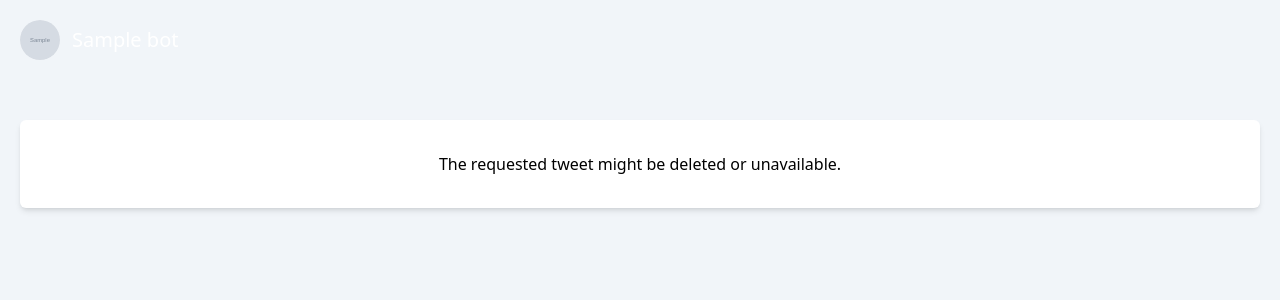
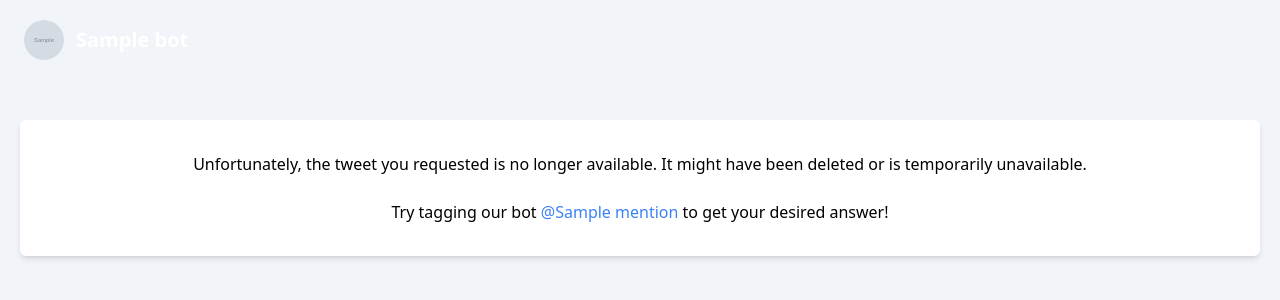
Before and after one commit to Deepansh05dk/nvctranslator-twitter, a FastAPI app: template Website/templates/not_found.html in a window 1280 px wide. Shown: the top 300 px of the page. Run offline with FastAPI, Linux system fonts and the light colour scheme; the template is opened without the code that fills it: most values are stand-ins (such as "Sample title", 1, 10 or a date in 2020); grey boxes marked "Sample" are stand-in pictures; some libraries are stand-ins or nearby versions.

Commit message:
adding adulttranslate and makethismature bot

```diff
--- a/TwitterBot/db_operations.py
+++ b/TwitterBot/db_operations.py
@@ -9,7 +9,8 @@
 mongo_url = os.getenv('MONGOURL')
 DATABASE_NAMES = {"@nvctranslator": "nvctranslator",
                   "@eli5translator": "eli5translator",
-                  "@adulttranslate": "adulttranslate"}
+                  "@adulttranslate": "adulttranslate",
+                  "@makethismature": "makethismature"}
 COLLECTION_NAME = "tweets"
 
 
--- a/TwitterBot/text_processing.py
+++ b/TwitterBot/text_processing.py
@@ -14,7 +14,8 @@
 prompts = {
     "@nvctranslator": "Translate into simple Nonviolent Communication (NVC) language ",
     "@eli5translator": "Explain Like I'm 5 year old",
-    "@adulttranslate": "Tailor the text to sound more 'adult-like', perhaps by refining slang or casual language into simple formal English"
+    "@adulttranslate": "Tailor the text to sound more 'adult-like', perhaps by refining slang or casual language into simple formal English",
+    "@makethismature": "Converts immature or simplistic language in text into a more sophisticated and mature form, perhaps for professional or academic use"
 }
 
 
@@ -74,8 +75,7 @@
                 "role": "user",
                 "content": prompt
             }],
-            temperature=0.1,
-            max_tokens=50
+            temperature=0.1
         )
         return response.choices[0].message.content.replace('"', '')
     except Exception as e:
--- a/Website/main.py
+++ b/Website/main.py
@@ -9,14 +9,6 @@
 import logging
 
 load_dotenv()
-# Create a logger
-logger = logging.getLogger(__name__)
-logging.basicConfig(
-    format='[%(asctime)s] [%(levelname)s]   %(message)s',
-    level=logging.INFO,
-    datefmt='%Y-%m-%d %H:%M:%S',
-    force=True)
-
 # fastapi app configurations
 app = FastAPI()
 app.mount("/static", StaticFiles(directory="./static"), name="static")
@@ -50,23 +42,18 @@
     return re.sub(url_pattern, '', text)
 
 
-# @app.get("/", response_class=RedirectResponse)
-# async def read_root():
-#     return RedirectResponse(url='https://nvcthis.com/')
-
-
 @app.get("/nvctranslator/{status_id}", response_class=HTMLResponse)
 async def read_item(request: Request, status_id: str):
     if db != None:
         tweet_from_database = await get_tweet_by_id(
             tweet_id=status_id, db=db, database='nvctranslator')
         if (tweet_from_database == None):
-            return templates.TemplateResponse("not_found.html", {"request": request, "theme_colour": "#fbbf24", "bot": 'NVCTranslator', "logo": "../static/logos/nvctranslator.jpg"})
+            return templates.TemplateResponse("not_found.html", {"request": request, "theme_colour": "#fbbf24", "bot": 'NVCTranslator', "logo": "../static/logos/nvctranslator.jpg", "mention": "nvctranslator"})
         translated_text = " ".join(
             tweet_from_database['translated_text'].split("<<>>"))
         original_text = tweet_from_database['original_text']
         user_details = tweet_from_database['userdetails_who_posted']
-        return templates.TemplateResponse("index.html", {"request": request, "original_text": original_text, "translated_text": translated_text, "user_details": user_details, "theme_colour": "#fbbf24", "bot": 'NVCTranslator', "logo": "../static/logos/nvctranslator.jpg"})
+        return templates.TemplateResponse("index.html", {"request": request, "original_text": original_text, "translated_text": translated_text, "user_details": user_details, "theme_colour": "#fbbf24", "bot": 'NVCTranslator', "logo": "../static/logos/nvctranslator.jpg", "mention": "nvctranslator"})
     else:
         return templates.TemplateResponse("not_found.html", {"request": request})
 
@@ -77,12 +64,12 @@
         tweet_from_database = await get_tweet_by_id(
             tweet_id=status_id, db=db, database='eli5translator')
         if (tweet_from_database == None):
-            return templates.TemplateResponse("not_found.html", {"request": request, "theme_colour": "#86f7ee", "bot": 'ELI5Translator', "logo": "../static/logos/eli5translator.png"})
+            return templates.TemplateResponse("not_found.html", {"request": request, "theme_colour": "#68baa2", "bot": 'ELI5Translator', "logo": "../static/logos/eli5translator.png", "mention": "eli5translator"})
         translated_text = " ".join(
             tweet_from_database['translated_text'].split("<<>>"))
         original_text = tweet_from_database['original_text']
         user_details = tweet_from_database['userdetails_who_posted']
-        return templates.TemplateResponse("index.html", {"request": request, "original_text": original_text, "translated_text": translated_text, "user_details": user_details, "theme_colour": "#86f7ee", "bot": 'ELI5Translator', "logo": "../static/logos/eli5translator.png"})
+        return templates.TemplateResponse("index.html", {"request": request, "original_text": original_text, "translated_text": translated_text, "user_details": user_details, "theme_colour": "#68baa2", "bot": 'ELI5Translator', "logo": "../static/logos/eli5translator.png", "mention": "eli5translator"})
     else:
         return templates.TemplateResponse("not_found.html", {"request": request})
 
@@ -93,11 +80,27 @@
         tweet_from_database = await get_tweet_by_id(
             tweet_id=status_id, db=db, database='adulttranslate')
         if (tweet_from_database == None):
-            return templates.TemplateResponse("not_found.html", {"request": request, "theme_colour": "#86f7ee", "bot": 'ADULTTranslator', "logo": "../static/logos/eli5translator.png"})
+            return templates.TemplateResponse("not_found.html", {"request": request, "theme_colour": "#29558d", "bot": 'AdultTranslator', "logo": "../static/logos/adulttranslate.png", "mention": "adulttranslate"})
         translated_text = " ".join(
             tweet_from_database['translated_text'].split("<<>>"))
         original_text = tweet_from_database['original_text']
         user_details = tweet_from_database['userdetails_who_posted']
-        return templates.TemplateResponse("index.html", {"request": request, "original_text": original_text, "translated_text": translated_text, "user_details": user_details, "theme_colour": "#86f7ee", "bot": 'ADULTTranslator', "logo": "../static/logos/eli5translator.png"})
+        return templates.TemplateResponse("index.html", {"request": request, "original_text": original_text, "translated_text": translated_text, "user_details": user_details, "theme_colour": "#29558d", "bot": 'AdultTranslator', "logo": "../static/logos/adulttranslate.png", "mention": "adulttranslate"})
     else:
         return templates.TemplateResponse("not_found.html", {"request": request})
+
+
+@app.get("/makethismature/{status_id}", response_class=HTMLResponse)
+async def read_item(request: Request, status_id: str):
+    if db != None:
+        tweet_from_database = await get_tweet_by_id(
+            tweet_id=status_id, db=db, database='makethismature')
+        if (tweet_from_database == None):
+            return templates.TemplateResponse("not_found.html", {"request": request, "theme_colour": "#ab551f", "bot": 'MakeThisMature', "logo": "../static/logos/makethismature.png", "mention": "makethismature"})
+        translated_text = " ".join(
+            tweet_from_database['translated_text'].split("<<>>"))
+        original_text = tweet_from_database['original_text']
+        user_details = tweet_from_database['userdetails_who_posted']
+        return templates.TemplateResponse("index.html", {"request": request, "original_text": original_text, "translated_text": translated_text, "user_details": user_details, "theme_colour": "#ab551f", "bot": 'MakeThisMature', "logo": "../static/logos/makethismature.png", "mention": "makethismature"})
+    else:
+        return templates.TemplateResponse("not_found.html", {"request": request})
--- a/Website/templates/not_found.html
+++ b/Website/templates/not_found.html
@@ -11,11 +11,11 @@
   <body class="bg-slate-100">
     <header class="text-white body-font bg-[{{theme_colour}}]">
       <div
-        class="container mx-auto flex flex-wrap p-5 flex-col md:flex-row items-center justify-between"
+        class="container mx-auto flex flex-wrap py-5 flex-col md:flex-row items-center justify-between px-6"
       >
         <a
-          class="flex title-font font-medium items-center mb-4 md:mb-0"
-          href="/"
+          class="flex title-font font-bold items-center mb-4 md:mb-0"
+          href="https://twitter.com/{{mention}}"
         >
           <img
             src="{{logo}}"
@@ -28,9 +28,15 @@
     </header>
     <div class="container px-5 py-10 mx-auto">
       <div
-        class="rounded-md bg-white px-8 py-8 font-medium shadow-md text-center"
+        class="rounded-md bg-white px-8 py-8 font-normal shadow-md text-center"
       >
-        The requested tweet might be deleted or unavailable.
+        Unfortunately, the tweet you requested is no longer available. It might
+        have been deleted or is temporarily unavailable. <br /><br />
+        Try tagging our bot
+        <a href="https://twitter.com/{{mention}}" class="text-blue-500"
+          >@{{mention}}</a
+        >
+        to get your desired answer!
       </div>
     </div>
   </body>
```
Also changed, not shown: TwitterBot/bot.py (+6 -10 lines), TwitterBot/tweets_manager.py (+6 -3 lines), Website/templates/index.html (+5 -2 lines), Website/static/logos/adulttranslate.png (added), Website/static/logos/makethismature.png (added).
